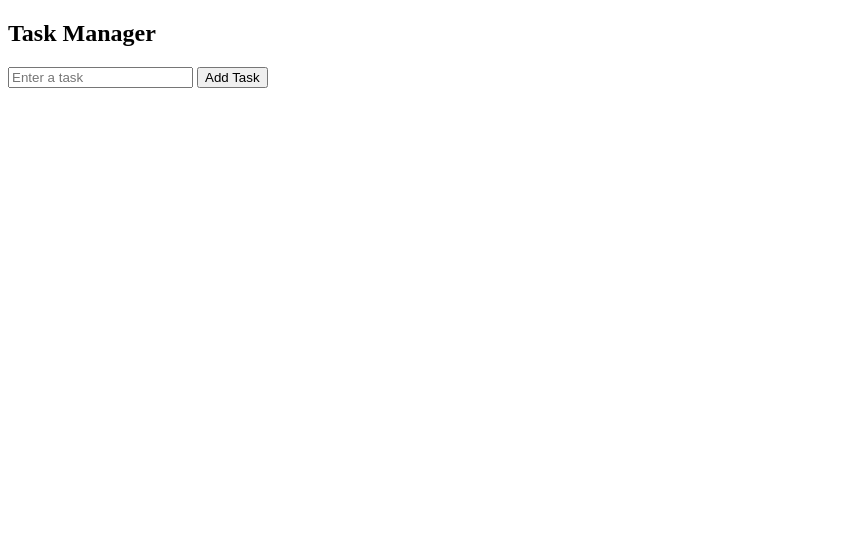
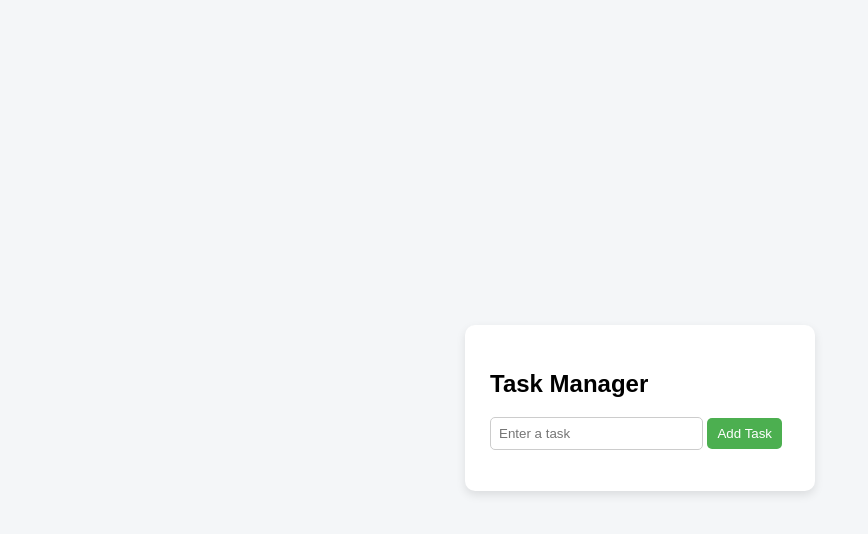
Before and after one commit to sanidhy-main/javascript-foundations, a website: page 05_mini-project/index.html in a window 1280 px wide. Shown: the whole page, without its empty margins (0-868 px from the left). Drawn offline with Linux system fonts and the light colour scheme.

Commit message:
Updated CSS Styling

```diff
--- a/05_mini-project/index.html
+++ b/05_mini-project/index.html
@@ -4,6 +4,7 @@
     <title>Task Manager</title>
 </head>
 <body>
+<div class="container">
 
 <h2>Task Manager</h2>
 
@@ -14,5 +15,63 @@
 
 <script src="app.js"></script>
 
+<style>
+    body {
+        font-family: Arial, sans-serif;
+        background-color: #f4f6f8;
+        display: flex;
+        justify-content: center;
+        align-items: center;
+        height: 100vh;
+    }
+
+    .container {
+        background-color: white;
+        padding: 25px;
+        border-radius: 10px;
+        box-shadow: 0 4px 10px rgba(0,0,0,0.1);
+        width: 300px;
+    }
+
+    h1 {
+        text-align: center;
+    }
+
+    input {
+        padding: 8px;
+        width: 65%;
+        border: 1px solid #ccc;
+        border-radius: 5px;
+    }
+
+    button {
+        padding: 8px 10px;
+        border: none;
+        background-color: #4CAF50;
+        color: white;
+        border-radius: 5px;
+        cursor: pointer;
+    }
+
+    button:hover {
+        background-color: #45a049;
+    }
+
+    li {
+        margin-top: 10px;
+        display: flex;
+        justify-content: space-between;
+    }
+
+    .delete-btn {
+        background-color: #e74c3c;
+    }
+
+    .delete-btn:hover {
+        background-color: #c0392b;
+    }
+</style>
+
+</div>
 </body>
 </html>
```
